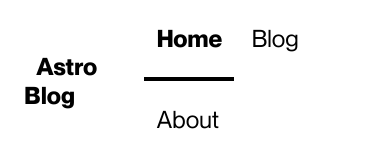
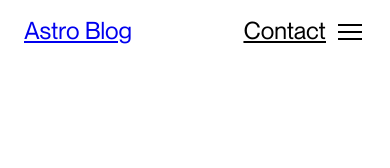
Before and after one commit to ryuuart/long-nguyen-portfolio-2024, an Astro site in the folder web/site/: page / in a window 390 px wide. Built offline with nearby package versions, Linux system fonts and the light colour scheme; Astro itself is replaced by a stand-in of ours.

Commit message:
feat(site): style and layout mobile navigation

```diff
--- a/web/site/src/components/Header.astro
+++ b/web/site/src/components/Header.astro
@@ -1,85 +1,55 @@
 ---
-import HeaderLink from './HeaderLink.astro';
-import { SITE_TITLE } from '../consts';
+import { SITE_TITLE } from "../consts";
 ---
 
 <header>
   <nav>
     <h2><a href="/">{SITE_TITLE}</a></h2>
-		<div class="internal-links">
-			<HeaderLink href="/">Home</HeaderLink>
-			<HeaderLink href="/blog">Blog</HeaderLink>
-			<HeaderLink href="/about">About</HeaderLink>
+    <div class="links-container">
+      <div class="links-cta">
+        <a href="">Contact</a>
       </div>
-		<div class="social-links">
-			<a href="https://m.webtoo.ls/@astro" target="_blank">
-				<span class="sr-only">Follow Astro on Mastodon</span>
-				<svg viewBox="0 0 16 16" aria-hidden="true" width="32" height="32"
-					><path
-						fill="currentColor"
-						d="M11.19 12.195c2.016-.24 3.77-1.475 3.99-2.603.348-1.778.32-4.339.32-4.339 0-3.47-2.286-4.488-2.286-4.488C12.062.238 10.083.017 8.027 0h-.05C5.92.017 3.942.238 2.79.765c0 0-2.285 1.017-2.285 4.488l-.002.662c-.004.64-.007 1.35.011 2.091.083 3.394.626 6.74 3.78 7.57 1.454.383 2.703.463 3.709.408 1.823-.1 2.847-.647 2.847-.647l-.06-1.317s-1.303.41-2.767.36c-1.45-.05-2.98-.156-3.215-1.928a3.614 3.614 0 0 1-.033-.496s1.424.346 3.228.428c1.103.05 2.137-.064 3.188-.189zm1.613-2.47H11.13v-4.08c0-.859-.364-1.295-1.091-1.295-.804 0-1.207.517-1.207 1.541v2.233H7.168V5.89c0-1.024-.403-1.541-1.207-1.541-.727 0-1.091.436-1.091 1.296v4.079H3.197V5.522c0-.859.22-1.541.66-2.046.456-.505 1.052-.764 1.793-.764.856 0 1.504.328 1.933.983L8 4.39l.417-.695c.429-.655 1.077-.983 1.934-.983.74 0 1.336.259 1.791.764.442.505.661 1.187.661 2.046v4.203z"
-					></path></svg
+      <button class="menu">
+        <svg
+          xmlns="http://www.w3.org/2000/svg"
+          width="32"
+          height="32"
+          viewBox="0 0 32 32"
+          fill="none"
         >
-			</a>
-			<a href="https://twitter.com/astrodotbuild" target="_blank">
-				<span class="sr-only">Follow Astro on Twitter</span>
-				<svg viewBox="0 0 16 16" aria-hidden="true" width="32" height="32"
-					><path
-						fill="currentColor"
-						d="M5.026 15c6.038 0 9.341-5.003 9.341-9.334 0-.14 0-.282-.006-.422A6.685 6.685 0 0 0 16 3.542a6.658 6.658 0 0 1-1.889.518 3.301 3.301 0 0 0 1.447-1.817 6.533 6.533 0 0 1-2.087.793A3.286 3.286 0 0 0 7.875 6.03a9.325 9.325 0 0 1-6.767-3.429 3.289 3.289 0 0 0 1.018 4.382A3.323 3.323 0 0 1 .64 6.575v.045a3.288 3.288 0 0 0 2.632 3.218 3.203 3.203 0 0 1-.865.115 3.23 3.23 0 0 1-.614-.057 3.283 3.283 0 0 0 3.067 2.277A6.588 6.588 0 0 1 .78 13.58a6.32 6.32 0 0 1-.78-.045A9.344 9.344 0 0 0 5.026 15z"
-					></path></svg
-				>
-			</a>
-			<a href="https://github.com/withastro/astro" target="_blank">
-				<span class="sr-only">Go to Astro's GitHub repo</span>
-				<svg viewBox="0 0 16 16" aria-hidden="true" width="32" height="32"
-					><path
-						fill="currentColor"
-						d="M8 0C3.58 0 0 3.58 0 8c0 3.54 2.29 6.53 5.47 7.59.4.07.55-.17.55-.38 0-.19-.01-.82-.01-1.49-2.01.37-2.53-.49-2.69-.94-.09-.23-.48-.94-.82-1.13-.28-.15-.68-.52-.01-.53.63-.01 1.08.58 1.23.82.72 1.21 1.87.87 2.33.66.07-.52.28-.87.51-1.07-1.78-.2-3.64-.89-3.64-3.95 0-.87.31-1.59.82-2.15-.08-.2-.36-1.02.08-2.12 0 0 .67-.21 2.2.82.64-.18 1.32-.27 2-.27.68 0 1.36.09 2 .27 1.53-1.04 2.2-.82 2.2-.82.44 1.1.16 1.92.08 2.12.51.56.82 1.27.82 2.15 0 3.07-1.87 3.75-3.65 3.95.29.25.54.73.54 1.48 0 1.07-.01 1.93-.01 2.2 0 .21.15.46.55.38A8.012 8.012 0 0 0 16 8c0-4.42-3.58-8-8-8z"
-					></path></svg
-				>
-			</a>
+          <rect x="4" y="8" width="24" height="2" fill="black"></rect>
+          <rect x="4" y="22" width="24" height="2" fill="black"></rect>
+          <rect x="4" y="15" width="24" height="2" fill="black"></rect>
+        </svg>
+      </button>
     </div>
   </nav>
 </header>
+
 <style>
   header {
-		margin: 0;
-		padding: 0 1em;
-		background: white;
-		box-shadow: 0 2px 8px rgba(var(--black), 5%);
-	}
-	h2 {
-		margin: 0;
-		font-size: 1em;
+    margin: 1rem 1.5rem;
   }
 
-	h2 a,
-	h2 a.active {
-		text-decoration: none;
+  h2 {
+    font-size: 1.5rem;
+    font-weight: 400;
+
+    margin: 0;
+    margin-right: auto;
   }
+
   nav {
     display: flex;
-		align-items: center;
-		justify-content: space-between;
+    flex-flow: row nowrap;
   }
-	nav a {
-		padding: 1em 0.5em;
-		color: var(--black);
-		border-bottom: 4px solid transparent;
-		text-decoration: none;
+
+  .links-container {
+    display: flex;
+    flex-flow: row nowrap;
   }
-	nav a.active {
-		text-decoration: none;
-		border-bottom-color: var(--accent);
-	}
-	.social-links,
-	.social-links a {
-		display: flex;
-	}
-	@media (max-width: 720px) {
-		.social-links {
-			display: none;
-		}
+
+  .menu {
+    margin-left: 0.5rem;
   }
 </style>
--- a/web/site/src/components/HeaderLink.astro
+++ /dev/null
@@ -1,24 +0,0 @@
----
-import type { HTMLAttributes } from 'astro/types';
-
-type Props = HTMLAttributes<'a'>;
-
-const { href, class: className, ...props } = Astro.props;
-
-const { pathname } = Astro.url;
-const isActive = href === pathname || href === pathname.replace(/\/$/, '');
----
-
-<a href={href} class:list={[className, { active: isActive }]} {...props}>
-	<slot />
-</a>
-<style>
-	a {
-		display: inline-block;
-		text-decoration: none;
-	}
-	a.active {
-		font-weight: bolder;
-		text-decoration: underline;
-	}
-</style>
```
Lines whose indentation alone changed are shown as unchanged.
